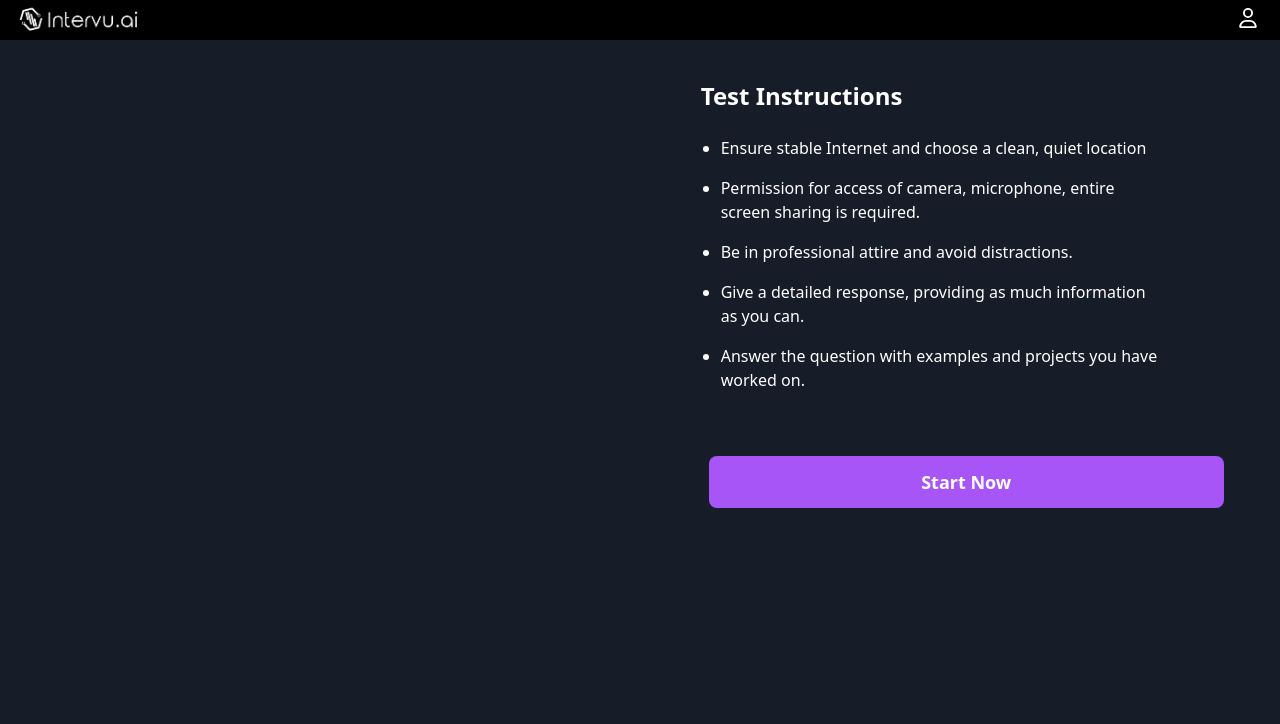
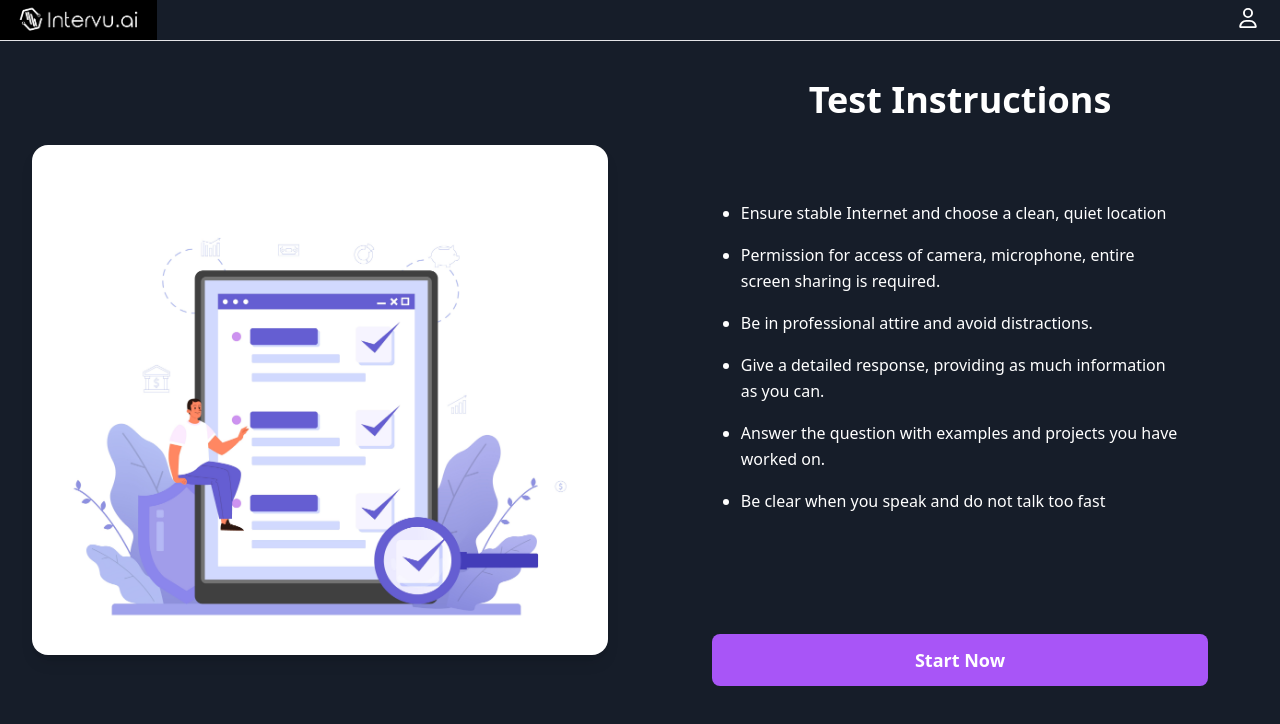
Before and after one commit to aharshsingh/my_ways_ai, a Next.js app: page /testins in a window 1280 px wide. Shown: the top 724 px of the page. Built offline with nearby package versions, Linux system fonts and the light colour scheme; no server answers.

Commit message:
Created Test and Interview Instructions

```diff
--- a/app/(lay)/layout.jsx
+++ b/app/(lay)/layout.jsx
@@ -9,6 +9,7 @@ import {
   DropdownMenuSeparator,
   DropdownMenuTrigger,
 } from "@/components/ui/dropdown-menu"
+import { toast } from "sonner";
 import { FontAwesomeIcon } from "@fortawesome/react-fontawesome";
 import { faUser } from "@fortawesome/free-regular-svg-icons";
 
@@ -16,7 +17,7 @@ export default function Layout({ children }) {
    const router = useRouter();
   return (
     <div>
-      <nav className="bg-black fixed top-0 w-screen z-10">
+      <nav className="bg-[#161D29] border-b fixed top-0 w-screen z-10">
         <div className="flex items-center justify-between w-screen">
           <div className="text-white text-xl font-bold">
              <img
--- a/components/AllTests.jsx
+++ b/components/AllTests.jsx
@@ -283,7 +283,7 @@ useEffect(() => {
                  </TableCell>
                  <TableCell className="flex gap-1 items-center justify-center">
                  <Badge variant="outline" onClick={!test.isPublished ? ()=>handlePublishTest(test._id) : undefined } className={test.isPublished  ? "bg-green-100 text-green-800" : "bg-blue-100 text-blue-800 cursor-pointer text-nowrap"}>
-                 {test.isPublished ? "Publsihed" : "Publsih"}
+                 {test.isPublished ? "Published" : "Publish"}
                  </Badge>
                  </TableCell>
                  <TableCell className="gap-2">
--- a/components/Permissions.jsx
+++ b/components/Permissions.jsx
@@ -2,6 +2,8 @@
 import React, { useState, useRef } from "react";
 import Link from "next/link";
 import { PlayIcon, CameraIcon, MicrophoneIcon, ComputerDesktopIcon } from "@heroicons/react/24/outline";
+import { Toaster } from "@/components/ui/sonner";
+import { toast } from "sonner";
 
 export default function Permissions() {
   const [video, setVideo] = useState(false);
@@ -18,7 +20,7 @@ export default function Permissions() {
       }
       setVideo(true);
     } catch (error) {
-      alert("Please grant access to camera");
+      toast.error("Please grant access to camera");
       console.log(error);
     }
   };
@@ -28,7 +30,7 @@ export default function Permissions() {
       const mediaStream = await navigator.mediaDevices.getUserMedia({ audio: true });
       setAudio(true);
     } catch (error) {
-      alert("Please grant access to microphone");
+      toast.error("Please grant access to microphone");
       console.log(error);
     }
   };
@@ -43,9 +45,9 @@ export default function Permissions() {
     try {
       const screenShare = await navigator.mediaDevices.getDisplayMedia({ video: true });
       setScreenShare(true);
-      alert("Screen Share Started");
+      toast.success("Screen Share Started");
     } catch (error) {
-      alert("Screen Sharing is not Available");
+      toast.error("Screen Sharing is not Available");
       console.log(error);
     }
   };
@@ -61,7 +63,7 @@ export default function Permissions() {
           autoPlay
           playsInline
           muted
-          className="w-full h-auto object-cover border-white border-2 rounded-3xl"
+          className="w-full h-auto object-cover border-white border-2 rounded-3xl  -scale-x-100"
         />
       </div>
 
@@ -97,7 +99,7 @@ export default function Permissions() {
             />
           </div>
         </div>
-
+    <Toaster richColors position="top-center" />
 
         <div className="w-11/12 p-4 rounded-lg shadow-md flex items-center space-x-4 border border-white">
           <MicrophoneIcon className="w-8 h-8 text-white" />
@@ -136,7 +138,7 @@ export default function Permissions() {
 
         <div className="w-11/12 p-2 items-center">
           <Link
-            href={allPermissionsGranted ? "/InterviewIns" : "#"}
+            href={allPermissionsGranted ? " /interviewIns " : "#"}
             className={`w-full block px-8 py-3 rounded-lg text-center text-xl font-semibold ${
               allPermissionsGranted? "bg-purple-700 text-white hover:bg-purple-900"
                 : "bg-gray-500 text-gray-300 cursor-not-allowed"
--- a/components/TestCluster.jsx
+++ b/components/TestCluster.jsx
@@ -5,8 +5,7 @@ import { Skeleton } from "@/components/ui/skeleton"
 import axios from "axios";
 import { FontAwesomeIcon } from "@fortawesome/react-fontawesome";
 import { faArrowRight} from "@fortawesome/free-solid-svg-icons";
-// import { useState, useMemo } from "react";
-// import { Pencil, Trash2 } from "lucide-react";
+import { useRouter } from 'next/navigation';
 import { Badge } from "@/components/ui/badge"
 import { Button } from "@/components/ui/button"
 
@@ -23,6 +22,7 @@ import { useMemo, useState } from "react"
 
 
 export default function TestCluster() {
+    const router = useRouter();
     const [tests, setTests] = useState([]);
     const [userAttemptedTests, setUserAttemptedTests] = useState([]);
     const [userTests, setuserTests] = useState([]);
@@ -86,6 +86,12 @@ useEffect(() => {
 
   fetchAttemptedTests();
 }, []);
+
+const handleTestClick=(testId)=>{
+  localStorage.setItem("testId",testId);
+  console.log(`Handle test clicked and test ID is ${testId} `);
+  router.push('/testins');
+}
 
   return (
     <div>
@@ -195,7 +201,7 @@ useEffect(() => {
       </TableHeader>
       <TableBody>
         {sortedTests.map((test) => (
-            <TableRow key={test.id || test.testName}>
+            <TableRow key={test._id}>
             <TableCell className="font-medium">{test.testName}</TableCell>
               <TableCell className="flex flex-wrap gap-1">
                 {test.keyWord.map((keyword, index) => {
@@ -215,7 +221,7 @@ useEffect(() => {
                 })}
               </TableCell>
             {/* <TableCell>{bookmark.description}</TableCell> */}
-            <TableCell>{test.duration}</TableCell>
+            <TableCell>{test.duration} min</TableCell>
             <TableCell>{test.score}</TableCell>
             <TableCell>
               {new Date(test.createdAt).toLocaleDateString("en-GB", {
@@ -229,7 +235,7 @@ useEffect(() => {
             {userAttemptedTests.includes(test.id) ? "Attempted" : "Not Attempted"}
                 </Badge>
             </TableCell>
-            <TableCell className="hover:underline cursor-pointer">
+            <TableCell onClick={()=>handleTestClick(test._id)} className="hover:underline cursor-pointer">
               Take Test <FontAwesomeIcon icon={faArrowRight} />
             </TableCell>
           </TableRow>
--- a/components/TestIns.jsx
+++ b/components/TestIns.jsx
@@ -5,54 +5,42 @@ import{useEffect, useState,useRef} from 'react'
 import Link from 'next/link';
 
 export default function TestIns() {
-const [video, setVideo] = useState(false);
-const videoRef = useRef(null);
-useEffect(() => {
-    videoPermission();
-}, []);
+    return (
+    <div className='flex h-screen bg-gray-50 w-[100%] border-red-800'>
+        <div className=' flex items-center justify-center w-[50%]  border-gray-500  bg-[rgb(22,29,41)]'>
+                <img
+              src="/TestIns.jpg"  // Replace with your actual path
+              alt="Descriptive Alt Text"
+              className="max-w-[90%] max-h-[80%] object-contain rounded-2xl shadow-lg"
+            />
+        </div>
 
-    const videoPermission=async()=>{
-        try {
-            const mediaStream = await navigator.mediaDevices.getUserMedia({ video: true});
+     <div className=' bg-[rgb(22,29,41)] h-full flex flex-col items-center w-[50%]'>
+        <h1 className='text-4xl font-bold mb-6 mt-20 text-white'>Test Instructions</h1>
+          <div className="flex justify-center items-center w-full py-8 px-4">
+             <ul className="list-disc w-4/5 pl-6 space-y-4 text-white text-base leading-relaxed font-medium bg-[rgb(22,29,41)] p-6">
+               <li className="hover:translate-x-1 transition-all duration-200 ease-in-out">
+                 Ensure stable Internet and choose a clean, quiet location
+               </li>
+               <li className="hover:translate-x-1 transition-all duration-200 ease-in-out">
+                 Permission for access of camera, microphone, entire screen sharing is required.
+               </li>
+               <li className="hover:translate-x-1 transition-all duration-200 ease-in-out">
+                 Be in professional attire and avoid distractions.
+               </li>
+               <li className="hover:translate-x-1 transition-all duration-200 ease-in-out">
+                 Give a detailed response, providing as much information as you can.
+               </li>
+               <li className="hover:translate-x-1 transition-all duration-200 ease-in-out">
+                 Answer the question with examples and projects you have worked on.
+               </li>
+               <li className="hover:translate-x-1 transition-all duration-200 ease-in-out">
+                 Be clear when you speak and do not talk too fast
+               </li>
+             </ul>
+           </div>
 
-            if (videoRef.current) {
-                videoRef.current.srcObject = mediaStream;
-            }
-            setVideo(true);
-        } catch (error) {
-            console.log(error);
-        }
-    }
-    return (
-        <div className='flex h-screen bg-gray-50'>
-            <div></div>
-        <div className='w-7/12 flex items-center justify-center  border-gray-500  bg-[rgb(22,29,41)]'>
-              <div className='w-10/12 h-5/6  bg-[rgb(22,29,41)] flex items-center justify-center text-white'>
-              { (
-                    <video
-                        ref={videoRef}
-                        autoPlay
-                        playsInline
-                        muted
-                        className="w-full h-auto rounded  bg-[rgb(22,29,41)]"
-                    />
-                )}
-              </div>
-        </div>
-        {/* //right side */}
-        <div className=' bg-[rgb(22,29,41)]'>
-          <h1 className='text-2xl font-bold mb-6 mt-20 text-white'>Test Instructions</h1>
-          <div>
-              <ul className="list-disc w-4/5 pl-5 space-y-4 text-white" >
-                  <li>Ensure stable Internet and choose a clean, quiet location</li>
-                  <li>Permission for access of camera, microphone, entire screen sharing is required.</li>
-                  <li>Be in professional attire and avoid distractions.</li>
-                  <li>Give a detailed response, providing as much information as you can.</li>
-                  <li>Answer the question with examples and projects you have worked on.</li>
-              </ul>
-
-          </div>
-          <div className="w-11/12 p-2 mt-14 items-center">
+          <div className="w-[80%] p-2 mt-14 items-center">
             <Link
               href="/permissions"
               className="w-full block px-8 py-3 bg-purple-500 text-white rounded-lg hover:bg-purple-600 text-center text-lg font-semibold"
```
Also changed, not shown: components/CreateTest.jsx (+35 -12 lines), public/TestIns.jpg (added).
